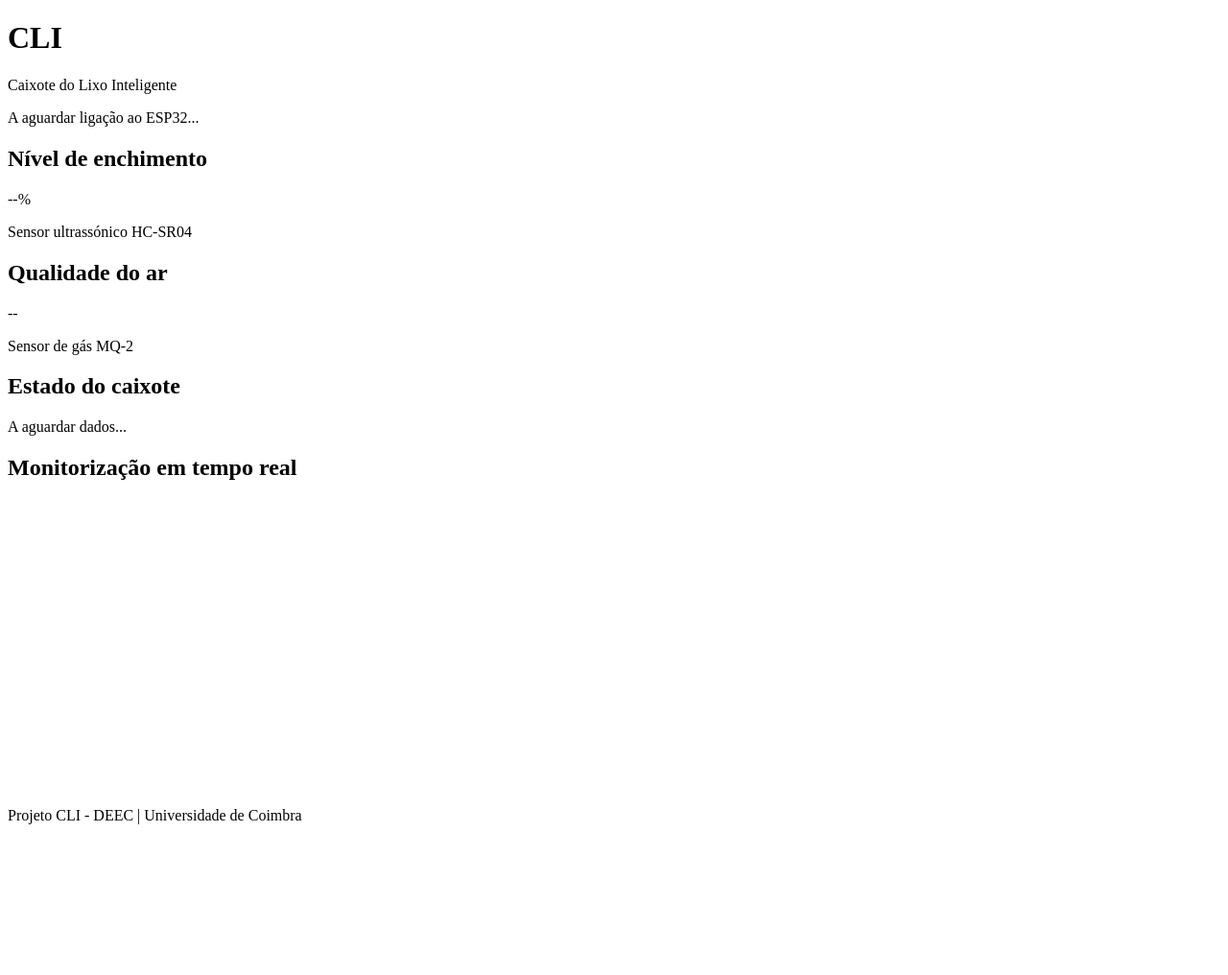
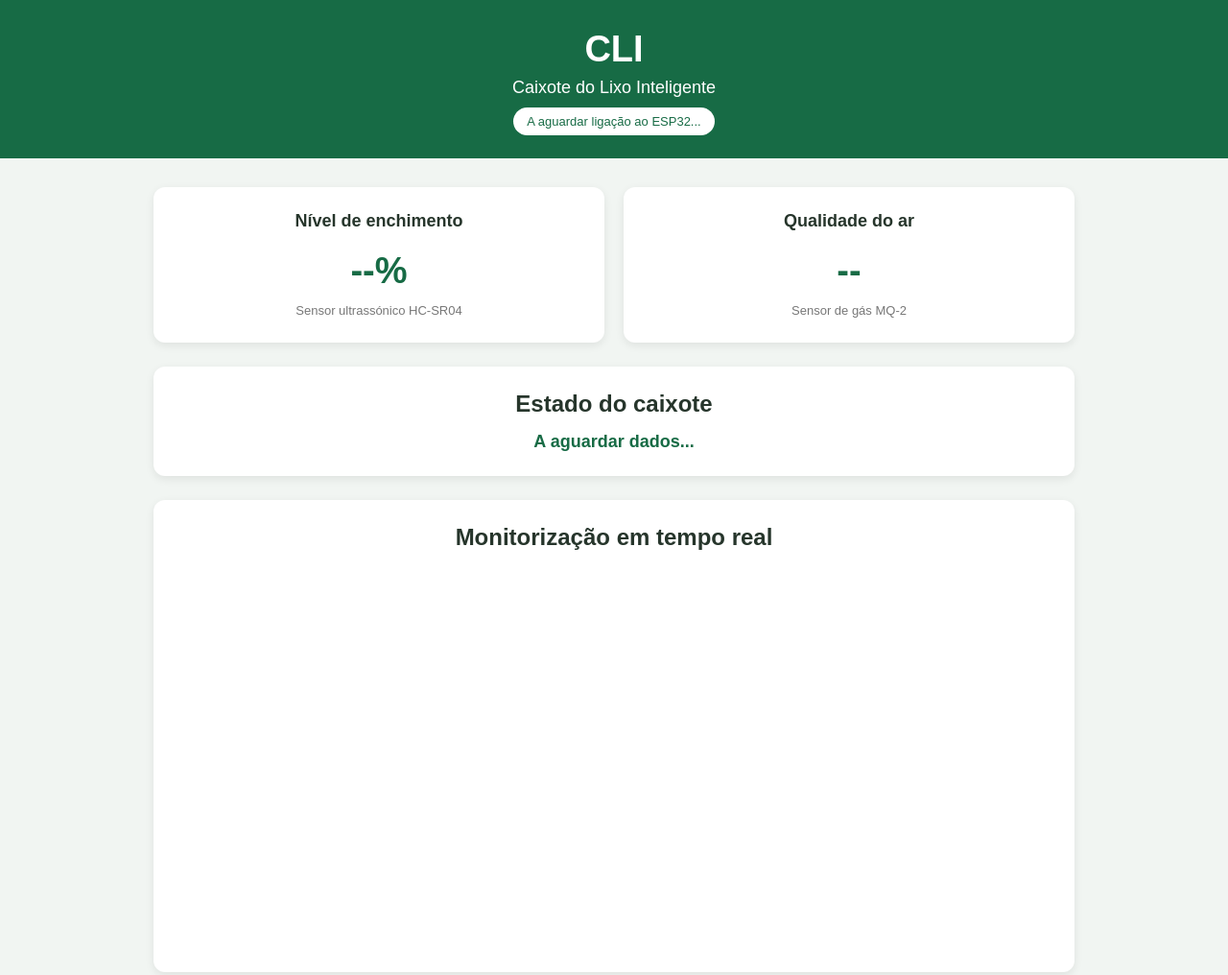
Before and after one commit to yunaraguevane-debug/caixote-lixo-inteligente, a plain HTML site: page pagina_web/index.html in a window 1280 px wide. Shown: the top 1016 px of the page at 96% size. Before the commit the page ends 875 px from the top, so only its background shows below. Drawn offline with Linux system fonts and the light colour scheme.

Commit message:
Adicionar estilos à página web do CLI

```diff
--- a/pagina_web/style.css
+++ b/pagina_web/style.css
@@ -1 +1,151 @@
-Aparência da página
+
+/* Configuracao geral da pagina */
+
+* {
+    margin: 0;
+    padding: 0;
+    box-sizing: border-box;
+}
+
+body {
+    font-family: Arial, sans-serif;
+    background-color: #f1f5f2;
+    color: #26352b;
+}
+
+/* Cabecalho */
+
+header {
+    background-color: #176b45;
+    color: white;
+    text-align: center;
+    padding: 30px 15px;
+}
+
+header h1 {
+    font-size: 38px;
+    margin-bottom: 8px;
+}
+
+header p {
+    font-size: 18px;
+    margin-bottom: 15px;
+}
+
+#ligacao {
+    font-size: 13px;
+    background-color: #ffffff;
+    color: #176b45;
+    padding: 7px 14px;
+    border-radius: 20px;
+}
+
+/* Conteudo principal */
+
+main {
+    max-width: 1000px;
+    margin: 30px auto;
+    padding: 0 20px;
+}
+
+/* Cartoes dos sensores */
+
+.sensores {
+    display: grid;
+    grid-template-columns: repeat(2, 1fr);
+    gap: 20px;
+}
+
+.cartao {
+    background-color: white;
+    padding: 25px;
+    border-radius: 12px;
+    text-align: center;
+    box-shadow: 0 3px 10px rgba(0,0,0,0.08);
+}
+
+.cartao h2 {
+    font-size: 18px;
+    margin-bottom: 20px;
+}
+
+.cartao p {
+    font-size: 38px;
+    font-weight: bold;
+    color: #176b45;
+    margin-bottom: 10px;
+}
+
+.cartao span {
+    font-size: 13px;
+    color: #777;
+}
+
+/* Estado do caixote */
+
+.estado {
+    background-color: white;
+    padding: 25px;
+    margin-top: 25px;
+    border-radius: 12px;
+    text-align: center;
+    box-shadow: 0 3px 10px rgba(0,0,0,0.08);
+}
+
+.estado h2 {
+    margin-bottom: 15px;
+}
+
+#estado {
+    font-size: 18px;
+    font-weight: bold;
+    color: #176b45;
+}
+
+/* Grafico */
+
+.grafico {
+    background-color: white;
+    padding: 25px;
+    margin-top: 25px;
+    border-radius: 12px;
+    box-shadow: 0 3px 10px rgba(0,0,0,0.08);
+}
+
+.grafico h2 {
+    text-align: center;
+    margin-bottom: 20px;
+}
+
+canvas {
+    width: 100%;
+    height: auto;
+}
+
+/* Rodape */
+
+footer {
+    background-color: #176b45;
+    color: white;
+    text-align: center;
+    padding: 20px;
+    margin-top: 40px;
+    font-size: 13px;
+}
+
+/* Adaptacao para telemoveis */
+
+@media (max-width: 600px) {
+
+    .sensores {
+        grid-template-columns: 1fr;
+    }
+
+    header h1 {
+        font-size: 30px;
+    }
+
+    .cartao p {
+        font-size: 32px;
+    }
+}
```
